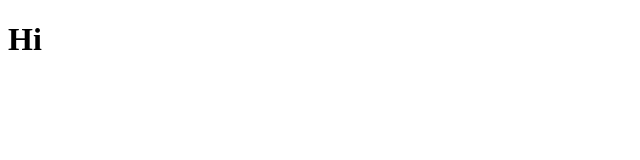
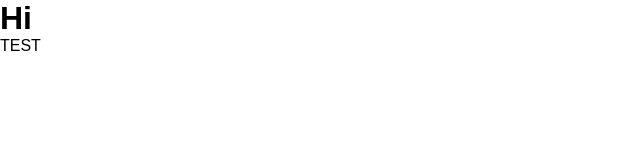
Before and after one commit to BoMaassen/fro-maassen-interim-professionals, a React (Vite) app: page / in a window 1280 px wide. Shown: the top 160 px of the page, without its empty margins (0-640 px from the left). Built offline with nearby package versions, Linux system fonts and the light colour scheme.

Commit message:
basic css

```diff
--- a/src/App.jsx
+++ b/src/App.jsx
@@ -5,6 +5,7 @@ function App() {
   return (
     <>
       <h1>Hi</h1>
+      <p>test</p>
     </>
   )
 }
--- a/src/index.css
+++ b/src/index.css
@@ -0,0 +1,24 @@
+/*-----CSS RESET-----*/
+* {
+  box-sizing: border-box;
+  margin: 0;
+  padding: 0;
+}
+
+/*-----ROOT-----*/
+:root {
+  --purple-color: #811788;
+  --blue-color: #00A0C6;
+  --red-color: #FF0000;
+  --white-color: #fff;
+  --black-color: #000;
+  }
+
+  /*-----FONTS-----*/
+  h1,h2,h3,h4,h5,h6{
+    font-family: 'Prozak', sans-serif ;
+  }
+  p {
+    font-family: 'TheSans', sans-serif ;
+    text-transform: uppercase;
+  }
```
